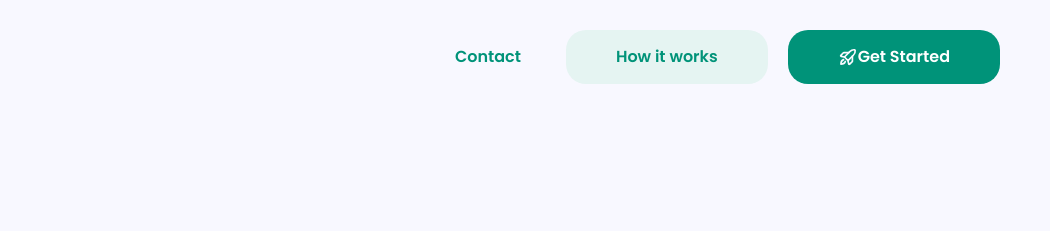
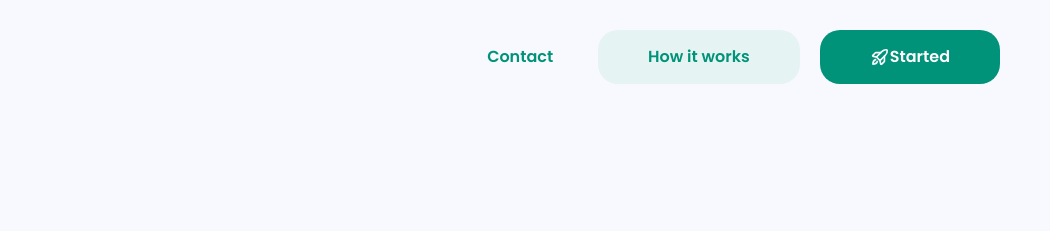
Before and after one commit to Mohamed2006tvm/Landify, a plain HTML site: page index.html in a window 1280 px wide. Shown: the top 231 px of the page, 230-1280 px from the left. Drawn offline with nearby package versions, Linux system fonts and the light colour scheme; files whose address does not match are found by name.

Commit message:
Start button changed

```diff
--- a/index.html
+++ b/index.html
@@ -29,6 +29,7 @@
     <div class="sm:w-[1280px] mx-auto w-[100%] bg-[#F8F8FF]">
       <div class="sm:w-[1180px] mx-auto w-[90%]">
         <!-- Navbar -->
+
         <div
           class="sm:flex-row flex justify-between flex-col items-center py-[30px]"
         >
@@ -51,7 +52,7 @@
               <a
                 href="#"
                 class="flex items-center text-[#fff] bg-[#009379] px-[15px] py-[10px] sm:px-[50px] sm:py-[15px] rounded-[20px]"
-                ><img src="./assests/page1-rocket.svg" alt="" /> Get Started</a
+                ><img src="./assests/page1-rocket.svg" alt="" /> Started</a
               >
             </div>
           </div>
```
